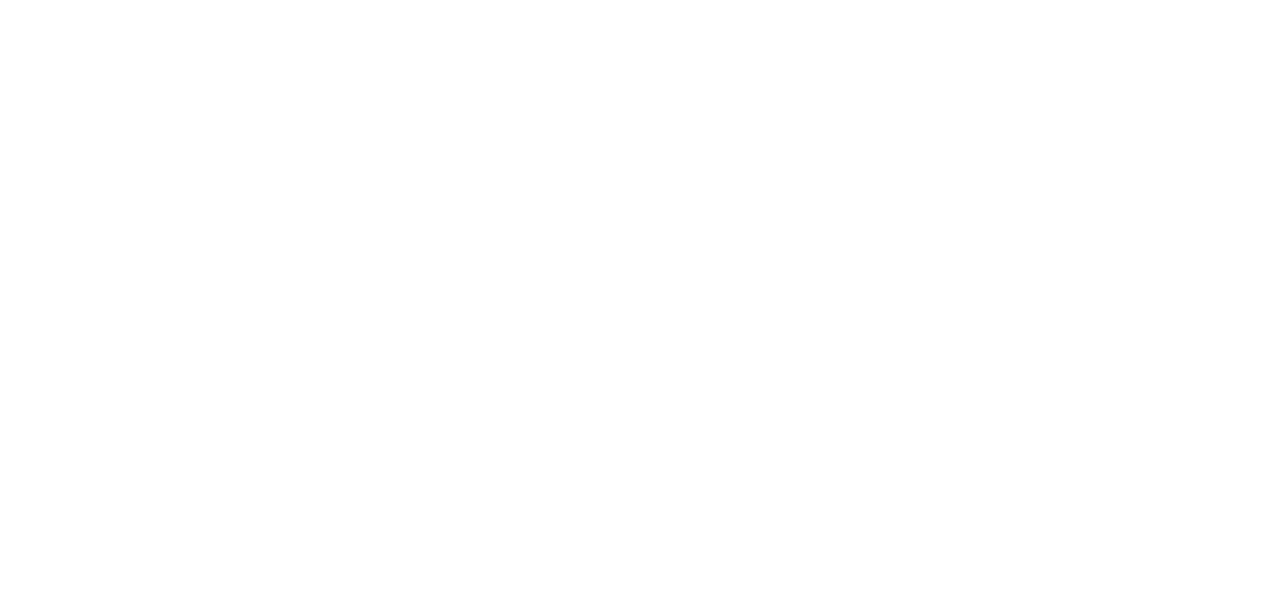
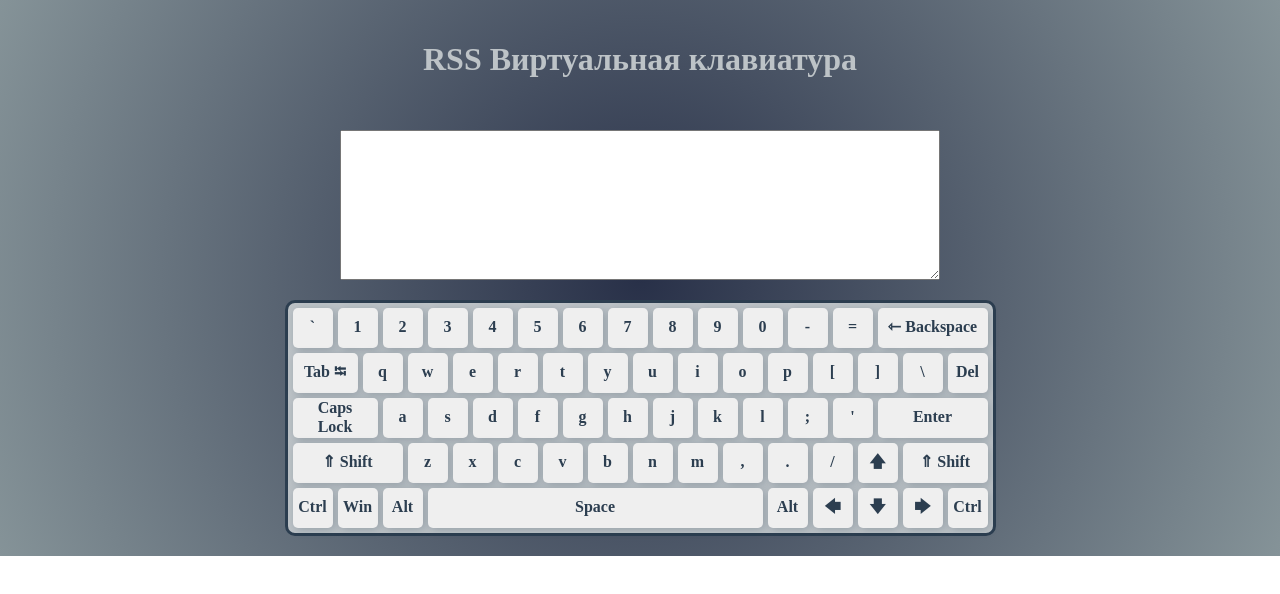
Before and after one commit to Parxommm/virtual-keyboard, a website with bundled scripts: page virtual-keyboard/index.html in a window 1280 px wide. Built offline with nearby package versions, Linux system fonts and the light colour scheme.

Commit message:
feat: render keyboard using JS

```diff
--- a/virtual-keyboard/js/keys.js
+++ b/virtual-keyboard/js/keys.js
@@ -1,4 +1,4 @@
-const keys = {
+const KEYS = {
   Backquote: {
     code: 'Backquote',
     en: '`',
@@ -273,6 +273,13 @@ const keys = {
     isTextKey: true,
   },
 
+  Delete: {
+    code: 'Delete',
+    en: 'Del',
+    row: 2,
+    isTextKey: false,
+  },
+
   CapsLock: {
     code: 'CapsLock',
     en: 'Caps Lock',
@@ -494,6 +501,16 @@ const keys = {
     isTextKey: true,
   },
 
+  Slash: {
+    code: 'Slash',
+    en: '/',
+    ru: '.',
+    shiftEn: '?',
+    shiftRu: ',',
+    row: 4,
+    isTextKey: true,
+  },
+
   ArrowUp: {
     code: 'ArrowUp',
     en: '&#129093;',
@@ -544,32 +561,40 @@ const keys = {
   },
 
   ArrowLeft: {
-    code: 'ArrowLeft ',
+    code: 'ArrowLeft',
     en: '&#129092;',
     row: 5,
     isTextKey: false,
   },
 
   ArrowDown: {
-    code: 'ArrowDown ',
+    code: 'ArrowDown',
     en: '&#129095;',
     row: 5,
     isTextKey: false,
   },
 
   ArrowRight: {
-    code: 'ArrowRight ',
+    code: 'ArrowRight',
     en: '&#129094;',
     row: 5,
     isTextKey: false,
   },
 
   ControlRight: {
-    code: 'ControlRight ',
-    en: 'Ctrl;',
+    code: 'ControlRight',
+    en: 'Ctrl',
     row: 5,
     isTextKey: false,
   },
 };
 
-export default keys;
+const ROW_1 = ['Backquote', 'Digit1', 'Digit2', 'Digit3', 'Digit4', 'Digit5', 'Digit6', 'Digit7', 'Digit8', 'Digit9', 'Digit0', 'Minus', 'Equal', 'Backspace'];
+const ROW_2 = ['Tab', 'KeyQ', 'KeyW', 'KeyE', 'KeyR', 'KeyT', 'KeyY', 'KeyU', 'KeyI', 'KeyO', 'KeyP', 'BracketLeft', 'BracketRight', 'Backslash', 'Delete'];
+const ROW_3 = ['CapsLock', 'KeyA', 'KeyS', 'KeyD', 'KeyF', 'KeyG', 'KeyH', 'KeyJ', 'KeyK', 'KeyL', 'Semicolon', 'Quote', 'Enter'];
+const ROW_4 = ['ShiftLeft', 'KeyZ', 'KeyX', 'KeyС', 'KeyV', 'KeyB', 'KeyN', 'KeyM', 'Comma', 'Period', 'Slash', 'ArrowUp', 'ShiftRight'];
+const ROW_5 = ['ControlLeft', 'MetaLeft', 'AltLeft', 'Space', 'AltRight', 'ArrowLeft', 'ArrowDown', 'ArrowRight', 'ControlRight'];
+
+const ROWS = [ROW_1, ROW_2, ROW_3, ROW_4, ROW_5];
+
+export { KEYS, ROWS };
--- a/virtual-keyboard/js/script.js
+++ b/virtual-keyboard/js/script.js
@@ -0,0 +1,80 @@
+/* eslint-disable import/extensions */
+import { KEYS, ROWS } from './keys.js';
+
+function renderElement(tagHTML, parentSelector, classList, content) {
+  const element = document.createElement(tagHTML);
+  element.classList.add(...classList);
+  if (content) {
+    element.textContent = content;
+  }
+  document.querySelector(parentSelector).append(element);
+}
+
+renderElement('div', 'body', ['container']);
+renderElement('h1', '.container', ['title'], 'RSS Виртуальная клавиатура');
+renderElement('textarea', '.container', ['textarea']);
+
+function renderKeyboardTemplate() {
+  renderElement('div', '.container', ['keyboard']);
+  for (let i = 0; i < 5; i += 1) {
+    renderElement('div', '.keyboard', ['keyboard__row', `row-${i + 1}`]);
+  }
+}
+
+renderKeyboardTemplate();
+
+class Key {
+  constructor(code, en) {
+    this.code = code;
+    this.en = en;
+  }
+
+  checkOptionallyClass(element) {
+    const { code } = this;
+
+    switch (code) {
+      case 'Backspace':
+        element.classList.add('key--backspace');
+        break;
+      case 'Tab':
+        element.classList.add('key--tab');
+        break;
+      case 'CapsLock':
+        element.classList.add('key--caps-lock');
+        break;
+      case 'Enter':
+        element.classList.add('key--enter');
+        break;
+      case 'ShiftLeft':
+        element.classList.add('key--shift-left');
+        break;
+      case 'ShiftRight':
+        element.classList.add('key--shift-right');
+        break;
+      case 'Space':
+        element.classList.add('key--space');
+        break;
+      default:
+        break;
+    }
+  }
+
+  render(parent) {
+    const element = document.createElement('button');
+    element.innerHTML = this.en;
+    element.classList.add('key');
+    this.checkOptionallyClass(element);
+    document.querySelector(parent).append(element);
+  }
+}
+
+function renderKey(obj, parent) {
+  const { code, en } = obj;
+  new Key(code, en).render(parent);
+}
+
+ROWS.forEach((ROW, index) => {
+  ROW.forEach((key) => {
+    renderKey(KEYS[key], `.row-${index + 1}`);
+  });
+});
--- a/virtual-keyboard/sass/_global.scss
+++ b/virtual-keyboard/sass/_global.scss
@@ -24,4 +24,6 @@ h1 {
 
 .textarea {
   margin-top: 30px;
+  width: 600px;
+  height: 150px;
 }
--- a/virtual-keyboard/sass/_key.scss
+++ b/virtual-keyboard/sass/_key.scss
@@ -6,6 +6,7 @@
   height: 40px;
   border: none;
   color: #2c3e50;
+  font-weight: bold;
   border-radius: 5px;
   cursor: pointer;
   box-shadow: 2px 2px 8px 0px rgba(34, 60, 80, 0.25);
```
Also changed, not shown: virtual-keyboard/css/style.css, 1 other file.
